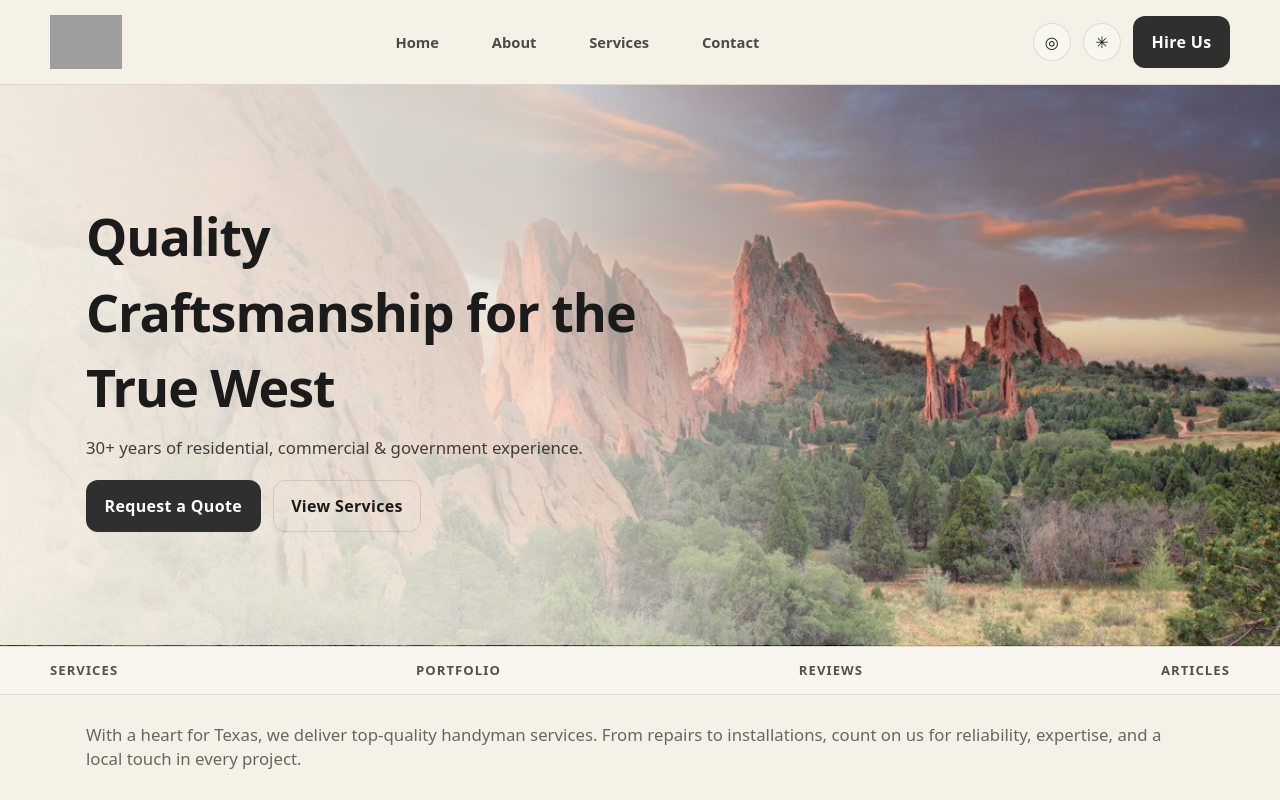
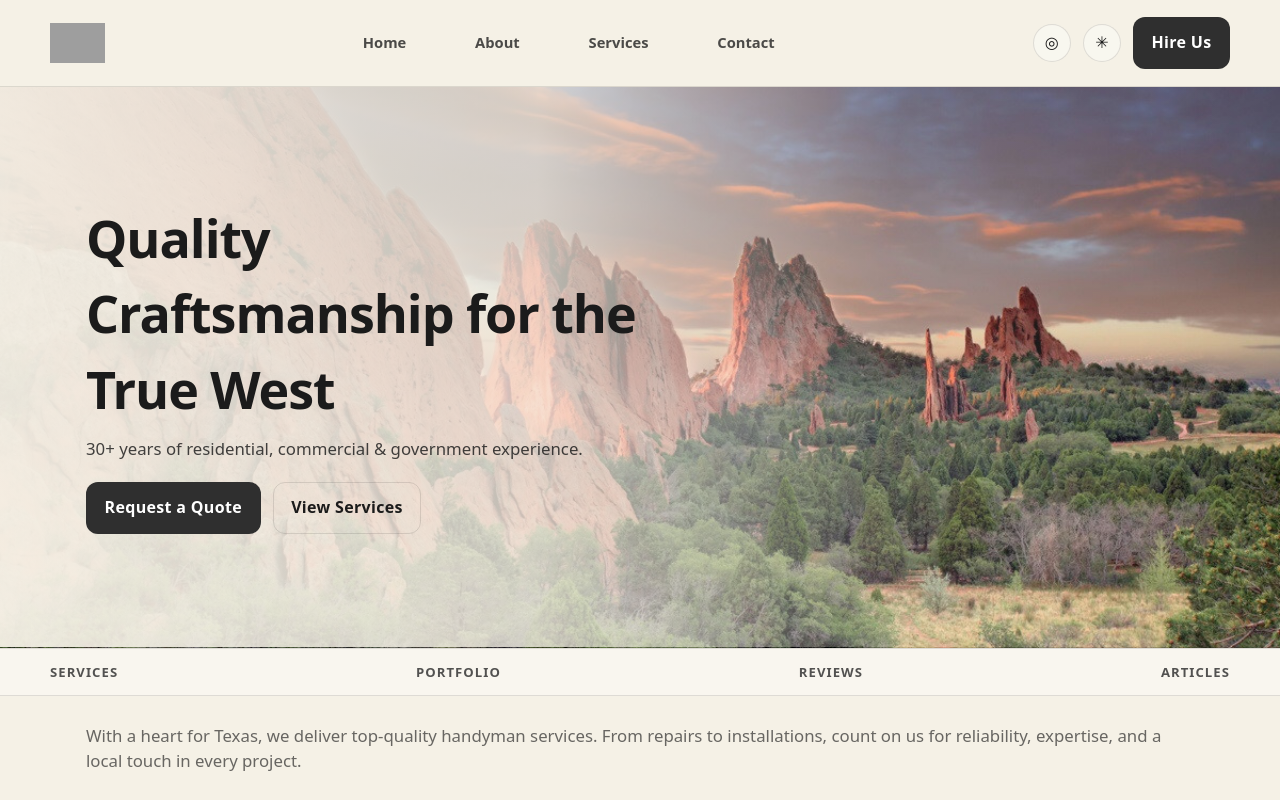
Before and after one commit to cmsteiner495/True-West-Handyman, a plain HTML site: page index.html in a window 1280 px wide. Shown: the top 800 px of the page. Drawn offline with Linux system fonts and the light colour scheme; grey boxes are pictures that could not be loaded.

Commit message:
Improve header layout spacing and logo sizing

```diff
--- a/css/styles.css
+++ b/css/styles.css
@@ -83,23 +83,39 @@ a:hover{ text-decoration: underline; }
   align-items:center;
   justify-content:space-between;
   gap: 1rem;
-  padding: .95rem 0;
+  padding: clamp(.85rem, 2vw, 1.05rem) 0;
+}
+.header-left{ flex: 0 0 auto; }
+.header-center{
+  flex: 1 1 auto;
+  display:flex;
+  align-items:center;
+  justify-content:center;
+}
+.header-right{
+  flex: 0 0 auto;
+  display:flex;
+  align-items:center;
+  justify-content:flex-end;
+  gap: 12px;
 }
 .brand-logo{
-  height: 54px;
+  height: clamp(34px, 3.2vw, 46px);
+  max-height: 48px;
   width: auto;
+  display:block;
+  image-rendering: auto;
 }
 
 .site-nav{
   display:flex;
   align-items:center;
   justify-content:center;
-  flex: 1;
   position: relative;
 }
 .nav-links{
   display:flex;
-  gap: clamp(28px, 4vw, 48px);
+  gap: clamp(34px, 5vw, 64px);
   align-items:center;
   list-style: none;
   margin: 0;
@@ -453,7 +469,7 @@ a:hover{ text-decoration: underline; }
 /* ---------- Responsive ---------- */
 @media (max-width: 768px){
   .header-row{ padding: .85rem 0; }
-  .brand-logo{ height: 58px; }
+  .brand-logo{ height: clamp(32px, 8vw, 38px); }
   .site-nav{ display:none; }
   .header-actions{ gap: .6rem; }
   .icon-btn{ display:none; }
--- a/index.html
+++ b/index.html
@@ -12,11 +12,14 @@
   <!-- Top header -->
   <header class="site-header">
     <div class="container header-row">
+      <div class="header-left">
         <a class="brand" href="#home">
           <!-- Replace with your logo -->
           <img class="brand-logo" src="img/TWHlogo.png" alt="True West Handyman logo" />
         </a>
+      </div>
 
+      <div class="header-center">
         <nav class="site-nav" aria-label="Primary">
           <ul class="nav-links">
             <li><a href="#home" class="nav-link">Home</a></li>
@@ -25,7 +28,9 @@
             <li><a href="#contact" class="nav-link">Contact</a></li>
           </ul>
         </nav>
+      </div>
 
+      <div class="header-right">
         <div class="header-actions">
           <!-- simple icon placeholders -->
           <a class="icon-btn" href="#" aria-label="Instagram">◎</a>
@@ -34,6 +39,7 @@
           <button class="menu-toggle" type="button" aria-label="Open menu" aria-expanded="false" aria-controls="mobile-menu">
             <span></span><span></span><span></span>
           </button>
+        </div>
       </div>
     </div>
 
```
Lines whose indentation alone changed are shown as unchanged.
